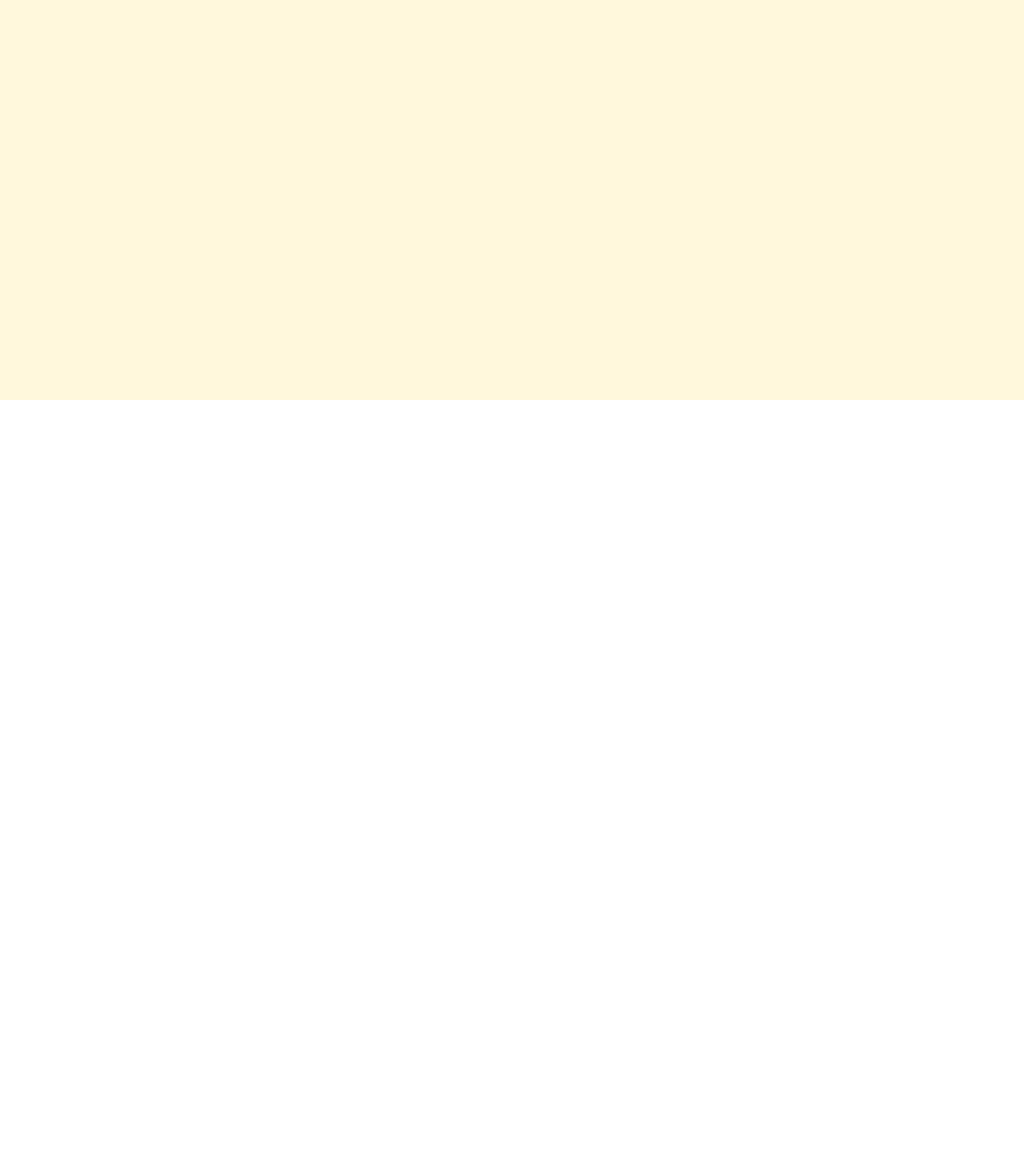
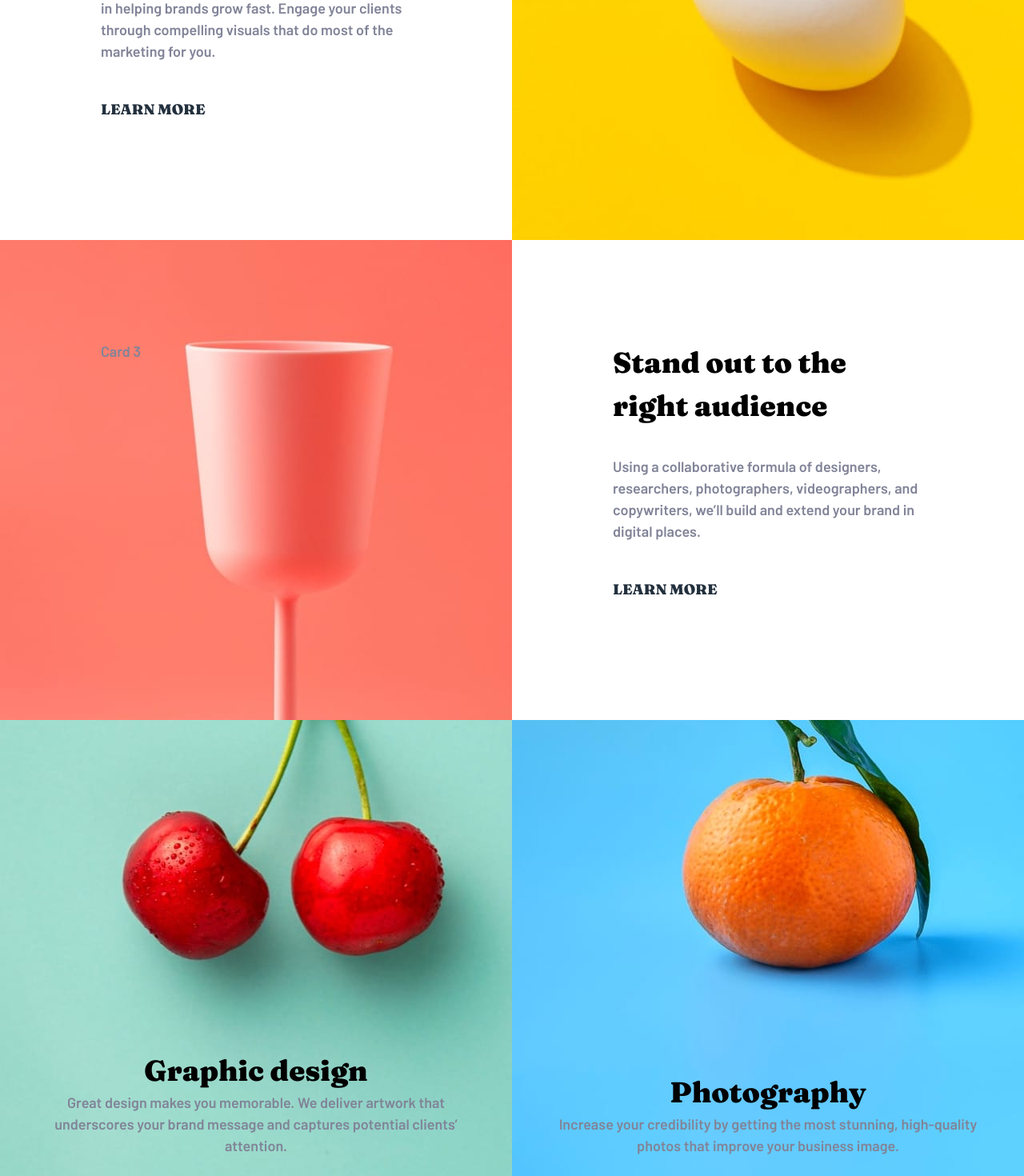
Before and after one commit to ravikiran-fullstack/sunnyside-agency-landing-page-main-reactjs, a React (Create React App) app: page / in a window 1280 px wide. Shown: the part 1100-2570 px from the top of the page at 80% size. Before the commit the page ends 1600 px from the top, so only its background shows below. Built offline with nearby package versions, Linux system fonts and the light colour scheme.

Commit message:
added code for services section, with css grid

```diff
--- a/src/components/Services.js
+++ b/src/components/Services.js
@@ -2,8 +2,26 @@ import React from 'react'
 
 const Services = () => {
     return (
-        <section id="services" className="services">
-
+        <section id="services" className="servicesGrid">
+            <div className="card1">
+                <div className="cardHeading"><h1>Transform your brand</h1></div>
+                <p className="cardInfo">We are a full-service creative agency specializing in helping brands grow fast. Engage your clients through compelling visuals that do most of the marketing for you.</p>
+                <a href="/" class="learnMoreLink yellow--underline">Learn more</a>
+            </div>
+            <div className="card2">Card 2</div>
+            <div className="card3">Card 3</div>
+            <div className="card4">
+                <div className="cardHeading"><h1>Stand out to the right audience</h1></div>
+                <p className="cardInfo">Using a collaborative formula of designers, researchers, photographers, videographers, and copywriters, we’ll build and extend your brand in digital places.</p>
+                <p className="learnMoreLink">LEARN MORE</p></div>
+            <div className="card5">
+                <div className="cardHeadingGraphic"><h1>Graphic design</h1></div>
+                <p className="cardInfoGraphic">Great design makes you memorable. We deliver artwork that underscores your brand message and captures potential clients’ attention.</p>
+            </div>
+            <div className="card6">
+                <div className="cardHeadingPhotography"><h1>Photography</h1></div>
+                <p className="cardInfoPhotography">Increase your credibility by getting the most stunning, high-quality photos that improve your business image.</p>
+            </div>
         </section>
     )
 }
--- a/src/index.css
+++ b/src/index.css
@@ -92,6 +92,10 @@ header ul {
   font-size: 1.5rem;
 }
 
+.homeTab:hover{
+  background-color: #3EBFFF !important;
+}
+
 .contactsTab{
   background-color: var(--tab-color);
   border-radius: 25px;
@@ -134,9 +138,101 @@ header li a:hover {
   margin-top: 5rem;
 }
 
-.services{
+.servicesGrid{
   width: 100vw;
-  height: 100vh;
-  /* border: 1px solid; */
-  background-color: cornsilk;
+  /* border: 1px solid green; */
+  display: grid;
+  grid-template-columns: 50% 50%;
+  grid-template-rows:600px 600px 600px;
 }
+
+.card1, .card2, .card3,.card4,.card5,.card6{
+  /* border: 1px dotted red; */
+  display: flex;
+  flex-direction: column;
+  color: black;
+  padding: 7rem;
+  color:var(--dark-grayish-blue)
+}
+
+.cardHeading{
+  margin-bottom: 2rem;
+  padding: 0 1rem 0 0;
+}
+
+.cardHeading h1{
+  color: black;
+  font-family: 'Fraunces', serif;
+  font-size: 2rem;
+  font-weight: 900;
+}
+
+.cardInfo{
+  margin-bottom: 2.5rem;
+}
+
+.learnMoreLink {
+  position: relative;
+  text-decoration: none;
+  color: #23303e;
+  font-weight: 900;
+  font-family: "Fraunces", serif;
+  z-index: 100;
+  text-transform: uppercase;
+  cursor: pointer;
+}
+
+.card1{
+  grid-column: 1/2;
+  grid-row: 1/2;
+}
+
+.card2{
+  grid-column: 2/3;
+  grid-row: 1/2;
+  background-image: url("./images/desktop/image-transform.jpg");
+}
+
+.card3{
+  grid-column: 1/2;
+  grid-row: 2/3;
+  background-image: url("./images/desktop/image-stand-out.jpg");
+}
+
+.card4{
+  grid-column: 2/3;
+  grid-row: 2/3;
+}
+
+.card5{
+  grid-column: 1/2;
+  grid-row: 3/4;
+  background-image: url("./images/desktop/image-graphic-design.jpg");
+}
+
+.card6{
+  grid-column: 2/3;
+  grid-row: 3/4;
+  background-image: url("./images/desktop/image-photography.jpg");
+}
+
+.card5, .card6{
+  justify-content: flex-end;
+  align-items: center;
+  padding: 3rem !important;
+}
+
+.cardHeadingGraphic{
+  padding-top: 2rem;
+}
+
+.cardInfoGraphic, .cardInfoPhotography{
+  text-align: center;
+}
+
+.cardHeadingGraphic h1, .cardHeadingPhotography h1{
+  color: black;
+  font-family: 'Fraunces', serif;
+  font-size: 2rem;
+  font-weight: 900;
+}
```
